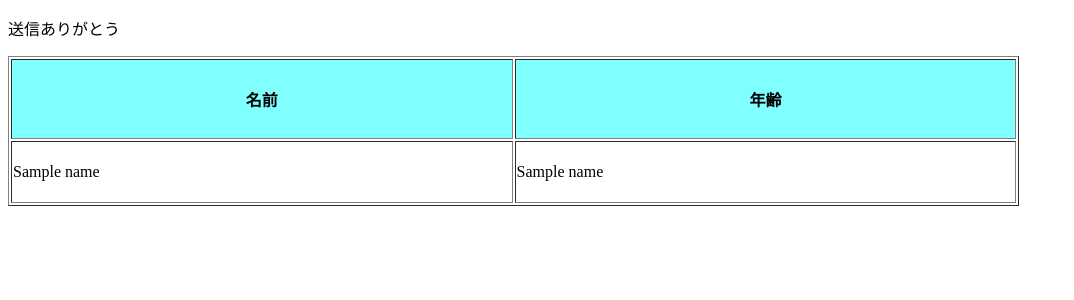
After one commit to hmasudas/teamA, a Flask app: template templates/image_test.html in a window 1280 px wide. The commit adds this page. Shown: the top 300 px of the page, without its empty margins (0-1074 px from the left). Run offline with Flask 2, Linux system fonts and the light colour scheme; the template is opened without the code that fills it: most values are stand-ins (such as "Sample title", 1, 10 or a date in 2020); parts of the project's set-up code (start-up, migrations or seed data) failed here and were passed over.

Commit message:
evetosou

```diff
--- a/requirements.txt
+++ b/requirements.txt
@@ -4,5 +4,7 @@ mecab-python3==1.0.4
 ipadic==1.0.0
 sengiri==0.2.1
 PyMySQL==0.10.1
-SQLAlchemy==1.4.25
+SQLAlchemy==1.4.26
 Flask-SQLAlchemy==2.5.1
+numpy==1.20.2
+opencv-python==4.5.2.52
--- a/static/styles/stylesheet.css
+++ b/static/styles/stylesheet.css
@@ -69,7 +69,7 @@ footer{
     margin:0 3%;
     padding: 7px 0;
     border-radius:0.5em;
-    /*text-align:center;*/
+    text-align:center;
     vertical-align: middle;
     color:#fff;
     cursor:pointer;
--- /dev/null
+++ b/templates/image_test.html
@@ -0,0 +1,22 @@
+<!DOCTYPE html>
+  <head>
+    <meta charset="utf-8">
+    <title>DB情報</title>
+  </head>
+  <html>
+  <body>
+    <p>送信ありがとう</p>
+    <table border="1" width="80%" height="150">
+      <tr>
+        <th bgcolor="#80ffff">名前</th>
+        <th bgcolor="#80ffff">年齢</th>
+      </tr>
+      {% for n in name %}
+      <tr>
+        <td>{{n}}</td>
+        <td>{{name}}</td>
+      </tr>
+      {% endfor %}
+    </table>
+  </body>
+</html>
```
